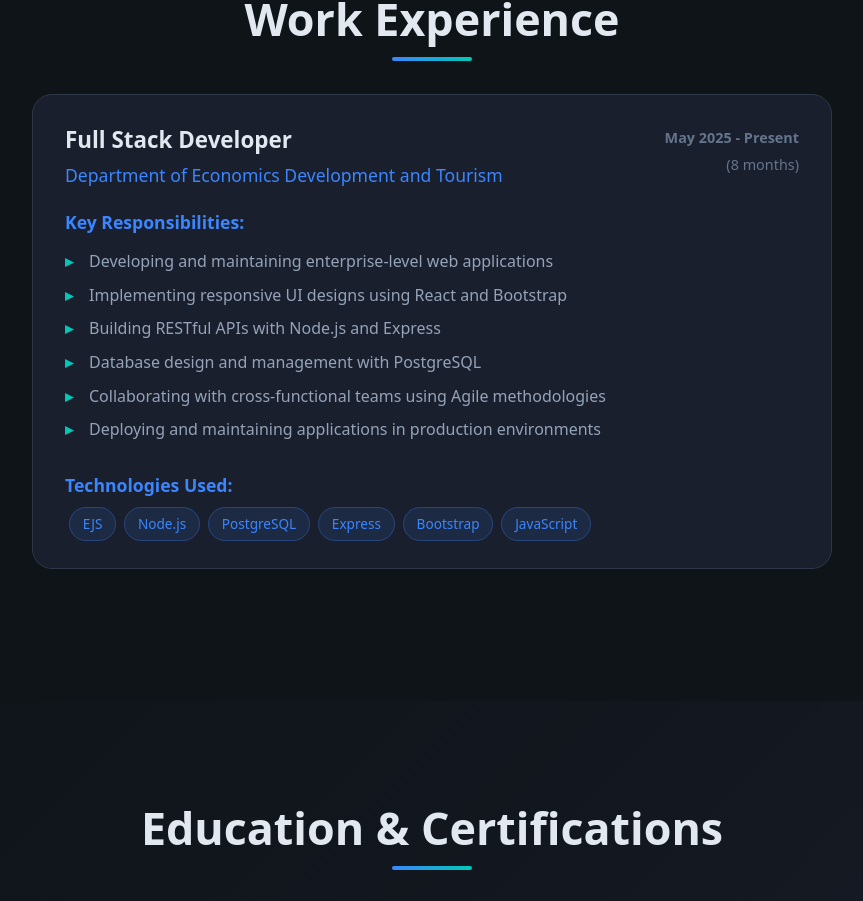
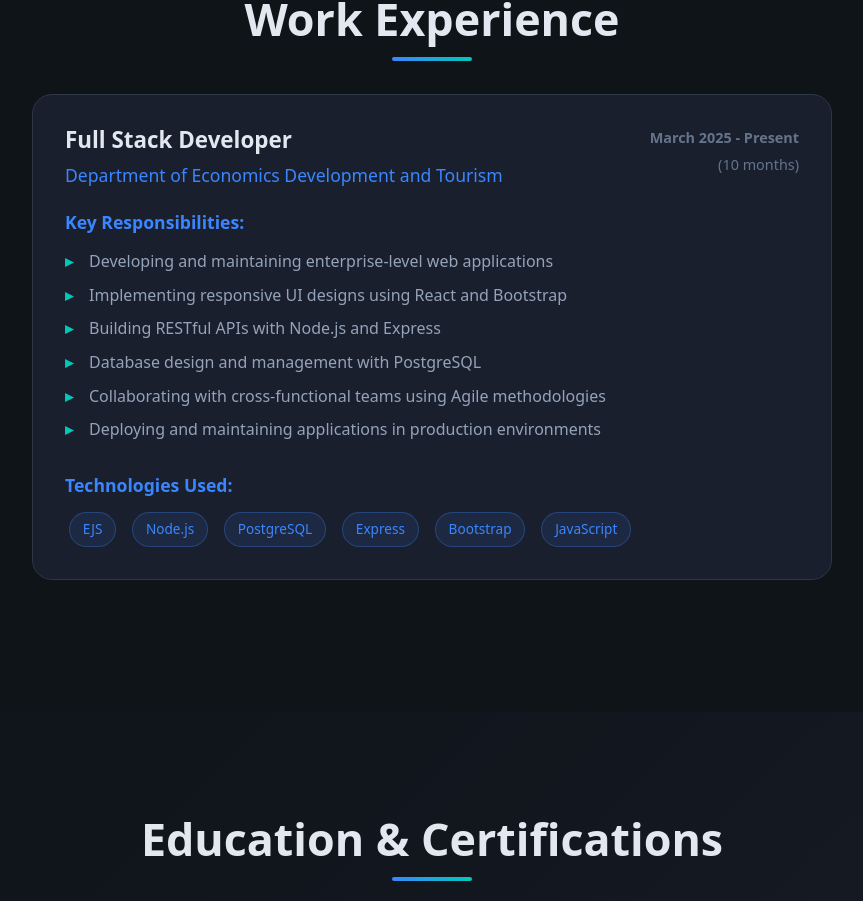
Before and after one commit to TeekayVuyisile/myPortfolio, a React (Create React App) app: page / in a window 1280 px wide. Shown: the part 4099-5000 px from the top of the page, without its empty margins (208-1071 px from the left). Built offline with nearby package versions, Linux system fonts and the light colour scheme.

Commit message:
Reposnsiveness update and accurate work experience months update

```diff
--- a/src/components/Experience.js
+++ b/src/components/Experience.js
@@ -2,7 +2,7 @@ import React from 'react';
 
 const Experience = () => {
   const calculateDuration = () => {
-    const startDate = new Date('2025-05-01');
+    const startDate = new Date('2025-03-01');
     const currentDate = new Date();
 
     const months = (currentDate.getFullYear() - startDate.getFullYear()) * 12 +
@@ -25,7 +25,7 @@ const Experience = () => {
       id: 1,
       title: "Full Stack Developer",
       company: "Department of Economics Development and Tourism",
-      period: "May 2025 - Present",
+      period: "March 2025 - Present",
       duration: calculateDuration(),
       responsibilities: [
         "Developing and maintaining enterprise-level web applications",
@@ -68,7 +68,7 @@ const Experience = () => {
 
                 <div className="experience-technologies">
                   <h4>Technologies Used:</h4>
-                  <div className="tech-tags ">
+                  <div className="project-technologies">
                     {exp.technologies.map(tech => (
                       <span key={tech} className="tech-tag mx-1">{tech}</span>
                     ))}
```
